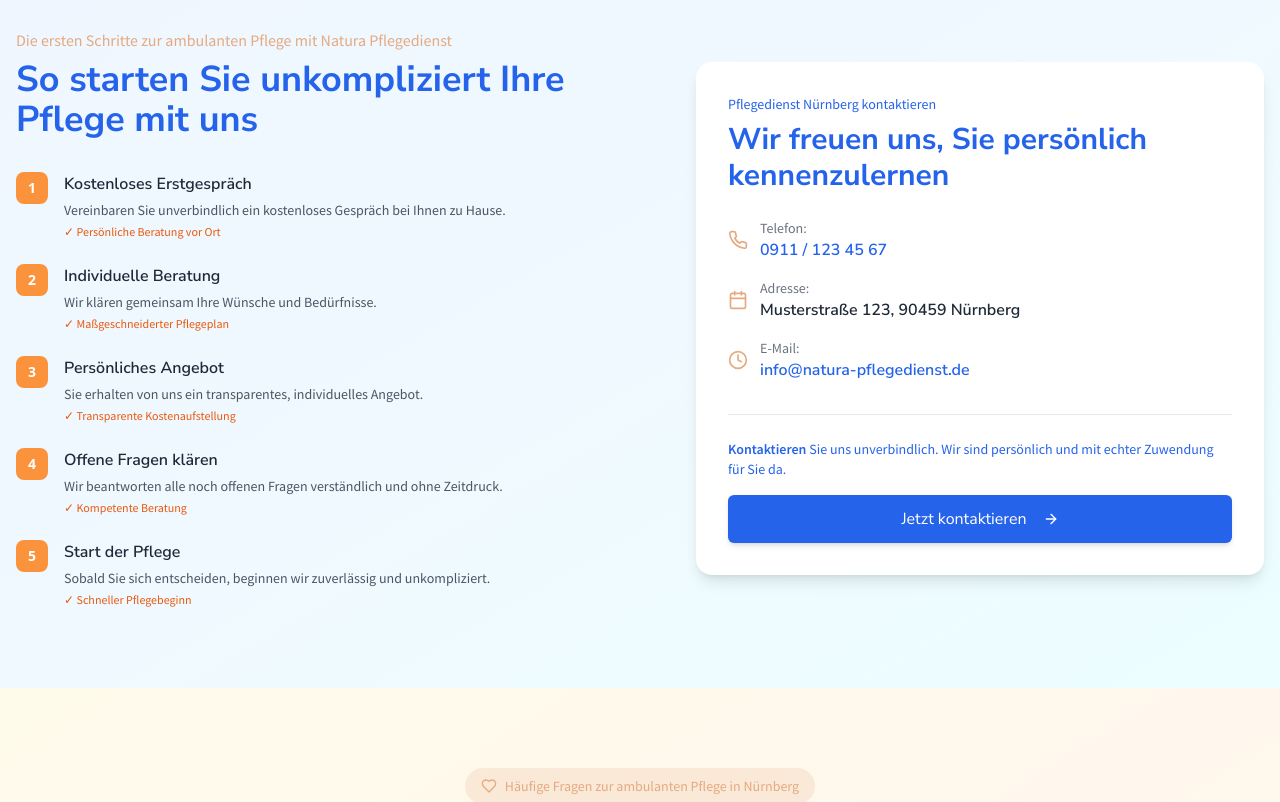
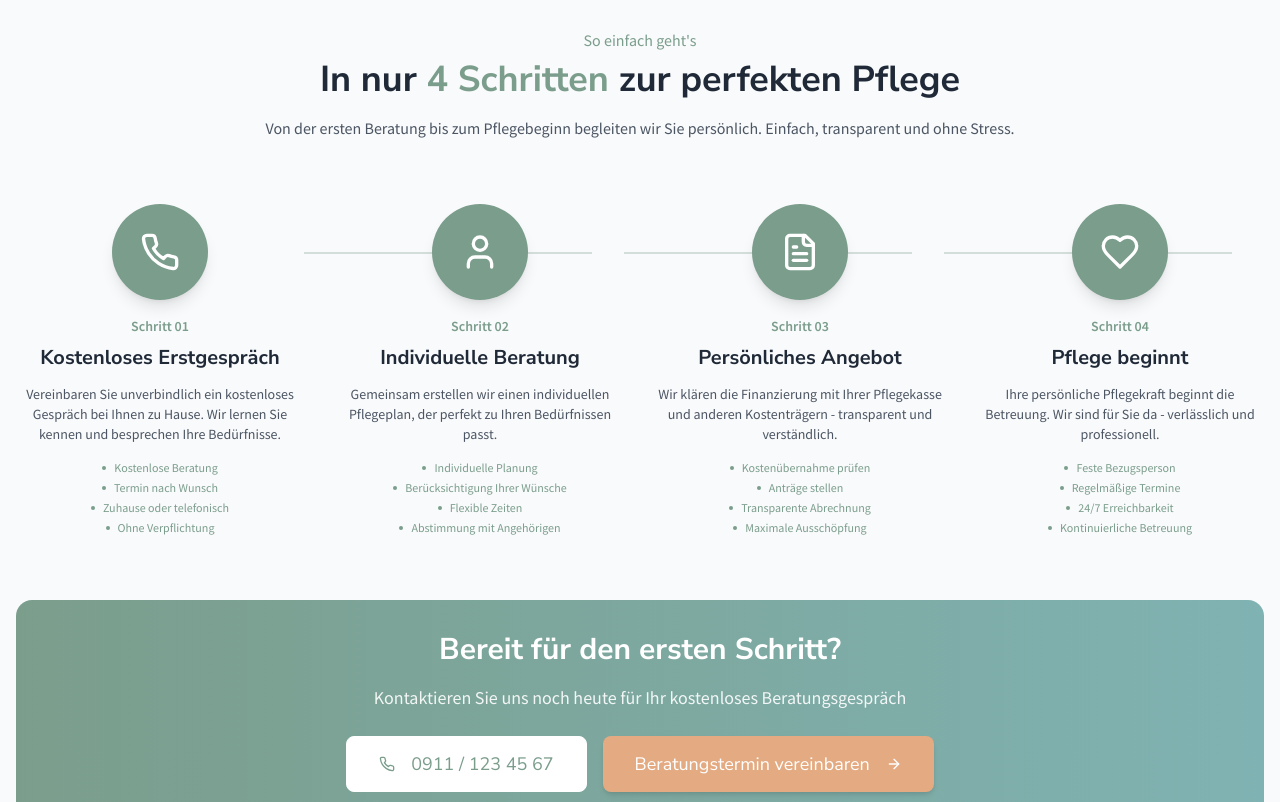
Before and after one commit to leeberlin/natura-care-hub, a React (Vite) app: page / in a window 1280 px wide. Shown: the part 6360-7162 px from the top of the page. Built offline with nearby package versions, Linux system fonts and the light colour scheme.

Commit message:
Revert "HowItWorks" section design
Reverted the design of the "HowItWorks" section to a previous version.

```diff
--- a/src/components/HowItWorks.tsx
+++ b/src/components/HowItWorks.tsx
@@ -1,126 +1,139 @@
-import { CheckCircle, Clock, Calendar, Phone, ArrowRight } from "lucide-react";
+import { Phone, User, FileText, Heart, ArrowRight } from "lucide-react";
 import { Button } from "./ui/button";
 
 const HowItWorks = () => {
   const steps = [
     {
-      number: "1",
+      number: "01",
+      icon: Phone,
       title: "Kostenloses Erstgespräch",
-      description: "Vereinbaren Sie unverbindlich ein kostenloses Gespräch bei Ihnen zu Hause.",
-      highlight: "Persönliche Beratung vor Ort"
+      description: "Vereinbaren Sie unverbindlich ein kostenloses Gespräch bei Ihnen zu Hause. Wir lernen Sie kennen und besprechen Ihre Bedürfnisse.",
+      features: [
+        "Kostenlose Beratung",
+        "Termin nach Wunsch",
+        "Zuhause oder telefonisch",
+        "Ohne Verpflichtung"
+      ]
     },
     {
-      number: "2",
+      number: "02",
+      icon: User,
       title: "Individuelle Beratung",
-      description: "Wir klären gemeinsam Ihre Wünsche und Bedürfnisse.",
-      highlight: "Maßgeschneiderter Pflegeplan"
+      description: "Gemeinsam erstellen wir einen individuellen Pflegeplan, der perfekt zu Ihren Bedürfnissen passt.",
+      features: [
+        "Individuelle Planung",
+        "Berücksichtigung Ihrer Wünsche",
+        "Flexible Zeiten",
+        "Abstimmung mit Angehörigen"
+      ]
     },
     {
-      number: "3",
+      number: "03",
+      icon: FileText,
       title: "Persönliches Angebot",
-      description: "Sie erhalten von uns ein transparentes, individuelles Angebot.",
-      highlight: "Transparente Kostenaufstellung"
+      description: "Wir klären die Finanzierung mit Ihrer Pflegekasse und anderen Kostenträgern - transparent und verständlich.",
+      features: [
+        "Kostenübernahme prüfen",
+        "Anträge stellen",
+        "Transparente Abrechnung",
+        "Maximale Ausschöpfung"
+      ]
     },
     {
-      number: "4",
-      title: "Offene Fragen klären",
-      description: "Wir beantworten alle noch offenen Fragen verständlich und ohne Zeitdruck.",
-      highlight: "Kompetente Beratung"
-    },
-    {
-      number: "5",
-      title: "Start der Pflege",
-      description: "Sobald Sie sich entscheiden, beginnen wir zuverlässig und unkompliziert.",
-      highlight: "Schneller Pflegebeginn"
+      number: "04",
+      icon: Heart,
+      title: "Pflege beginnt",
+      description: "Ihre persönliche Pflegekraft beginnt die Betreuung. Wir sind für Sie da - verlässlich und professionell.",
+      features: [
+        "Feste Bezugsperson",
+        "Regelmäßige Termine",
+        "24/7 Erreichbarkeit",
+        "Kontinuierliche Betreuung"
+      ]
     }
   ];
 
   return (
-    <section className="py-20 bg-gradient-to-br from-blue-50 via-sky-50 to-cyan-50">
+    <section className="py-20 bg-gray-50">
       <div className="container mx-auto px-4">
-        <div className="grid lg:grid-cols-2 gap-12 items-center">
-          {/* Left Column - Steps */}
-          <div>
-            <div className="mb-8">
-              <p className="text-nature-coral font-medium mb-2 font-source">
-                Die ersten Schritte zur ambulanten Pflege mit Natura Pflegedienst
-              </p>
-              <h2 className="text-3xl md:text-4xl font-bold text-blue-600 mb-4 font-nunito">
-                So starten Sie unkompliziert Ihre Pflege mit uns
-              </h2>
-            </div>
+        {/* Header */}
+        <div className="text-center mb-16">
+          <p className="text-nature-sage font-medium mb-2 font-source">
+            So einfach geht's
+          </p>
+          <h2 className="text-3xl md:text-4xl font-bold text-gray-800 mb-4 font-nunito">
+            In nur <span className="text-nature-sage">4 Schritten</span> zur perfekten Pflege
+          </h2>
+          <p className="text-gray-600 max-w-3xl mx-auto font-source">
+            Von der ersten Beratung bis zum Pflegebeginn begleiten wir Sie persönlich. Einfach, transparent und ohne Stress.
+          </p>
+        </div>
 
-            <div className="space-y-6">
-              {steps.map((step, index) => (
-                <div key={index} className="flex items-start space-x-4">
-                  <div className="flex-shrink-0">
-                    <div className="w-8 h-8 bg-orange-400 text-white rounded-lg flex items-center justify-center font-bold text-sm">
-                      {step.number}
-                    </div>
+        {/* Steps */}
+        <div className="grid md:grid-cols-4 gap-8 mb-16">
+          {steps.map((step, index) => {
+            const IconComponent = step.icon;
+            return (
+              <div key={index} className="relative">
+                {/* Connecting line */}
+                {index < steps.length - 1 && (
+                  <div className="hidden md:block absolute top-12 left-1/2 w-full h-0.5 bg-nature-sage/30 z-0"
+                       style={{ transform: 'translateX(50%)' }} />
+                )}
+
+                <div className="text-center relative z-10">
+                  {/* Icon circle */}
+                  <div className="w-24 h-24 bg-nature-sage rounded-full flex items-center justify-center mx-auto mb-4 shadow-lg">
+                    <IconComponent className="h-10 w-10 text-white" />
                   </div>
-                  <div className="flex-1">
-                    <h3 className="font-semibold text-gray-800 mb-1 font-nunito">
-                      {step.title}
-                    </h3>
-                    <p className="text-gray-600 text-sm mb-1 font-source">
-                      {step.description}
-                    </p>
-                    <p className="text-xs text-orange-600 font-medium font-source">
-                      ✓ {step.highlight}
-                    </p>
-                  </div>
-                </div>
-              ))}
-            </div>
-          </div>
 
-          {/* Right Column - Contact Info */}
-          <div className="lg:pl-8">
-            <div className="bg-white rounded-2xl p-8 shadow-lg">
-              <p className="text-blue-600 font-medium text-sm mb-2 font-source">
-                Pflegedienst Nürnberg kontaktieren
-              </p>
-              <h3 className="text-2xl md:text-3xl font-bold text-blue-600 mb-6 font-nunito">
-                Wir freuen uns, Sie persönlich kennenzulernen
-              </h3>
+                  {/* Step number */}
+                  <p className="text-sm font-semibold text-nature-sage mb-2 font-source">
+                    Schritt {step.number}
+                  </p>
 
-              <div className="space-y-4 mb-8">
-                <div className="flex items-center space-x-3">
-                  <Phone className="h-5 w-5 text-nature-coral" />
-                  <div>
-                    <p className="text-sm text-gray-500 font-source">Telefon:</p>
-                    <p className="font-semibold text-blue-600 font-nunito">0911 / 123 45 67</p>
-                  </div>
-                </div>
+                  {/* Title */}
+                  <h3 className="text-xl font-bold text-gray-800 mb-3 font-nunito">
+                    {step.title}
+                  </h3>
 
-                <div className="flex items-center space-x-3">
-                  <Calendar className="h-5 w-5 text-nature-coral" />
-                  <div>
-                    <p className="text-sm text-gray-500 font-source">Adresse:</p>
-                    <p className="font-semibold text-gray-800 font-nunito">Musterstraße 123, 90459 Nürnberg</p>
-                  </div>
-                </div>
+                  {/* Description */}
+                  <p className="text-gray-600 text-sm mb-4 font-source">
+                    {step.description}
+                  </p>
 
-                <div className="flex items-center space-x-3">
-                  <Clock className="h-5 w-5 text-nature-coral" />
-                  <div>
-                    <p className="text-sm text-gray-500 font-source">E-Mail:</p>
-                    <p className="font-semibold text-blue-600 font-nunito">info@natura-pflegedienst.de</p>
-                  </div>
+                  {/* Features */}
+                  <ul className="space-y-1">
+                    {step.features.map((feature, featureIndex) => (
+                      <li key={featureIndex} className="text-xs text-nature-sage font-medium font-source flex items-center justify-center">
+                        <span className="w-1 h-1 bg-nature-sage rounded-full mr-2"></span>
+                        {feature}
+                      </li>
+                    ))}
+                  </ul>
                 </div>
               </div>
+            );
+          })}
+        </div>
 
-              <div className="border-t pt-6">
-                <p className="text-blue-600 text-sm mb-4 font-source">
-                  <span className="font-semibold">Kontaktieren</span> Sie uns unverbindlich. Wir sind persönlich und mit echter Zuwendung für Sie da.
-                </p>
-
-                <Button className="w-full bg-blue-600 hover:bg-blue-700 text-white font-nunito">
-                  Jetzt kontaktieren
-                  <ArrowRight className="h-4 w-4 ml-2" />
-                </Button>
-              </div>
-            </div>
+        {/* Call to Action */}
+        <div className="bg-gradient-to-r from-nature-sage to-nature-teal rounded-2xl p-8 text-center text-white">
+          <h3 className="text-2xl md:text-3xl font-bold mb-4 font-nunito">
+            Bereit für den ersten Schritt?
+          </h3>
+          <p className="text-lg mb-6 opacity-90 font-source">
+            Kontaktieren Sie uns noch heute für Ihr kostenloses Beratungsgespräch
+          </p>
+          <div className="flex flex-col sm:flex-row gap-4 justify-center items-center">
+            <Button size="lg" variant="outline" className="bg-white text-nature-sage border-white hover:bg-gray-50 font-nunito">
+              <Phone className="h-5 w-5 mr-2" />
+              0911 / 123 45 67
+            </Button>
+            <Button size="lg" className="bg-nature-coral hover:bg-nature-coral/90 text-white font-nunito">
+              Beratungstermin vereinbaren
+              <ArrowRight className="h-5 w-5 ml-2" />
+            </Button>
           </div>
         </div>
       </div>
```
